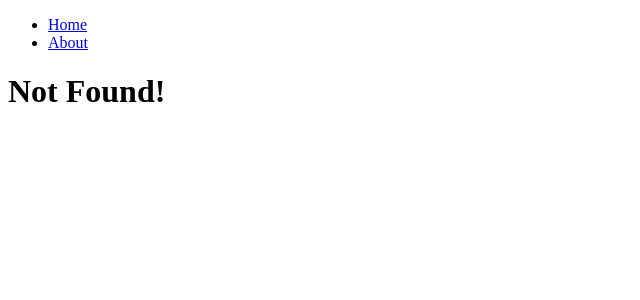
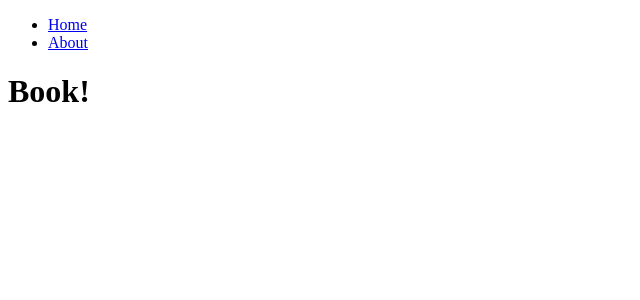
Before and after one commit to johj703/NewYork-Times-Best-Seller-List, a Next.js app: page /books/1 in a window 1280 px wide. Before the commit this address had no page. Shown: the top 300 px of the page, without its empty margins (0-640 px from the left). Built offline with nearby package versions, Linux system fonts and the light colour scheme.

Commit message:
BookDetail 페이지 생성

```diff
--- /dev/null
+++ b/app/(books)/books/[id]/page.tsx
@@ -0,0 +1,3 @@
+export default function BookDetail() {
+    return <h1>Book!</h1>
+}
```
